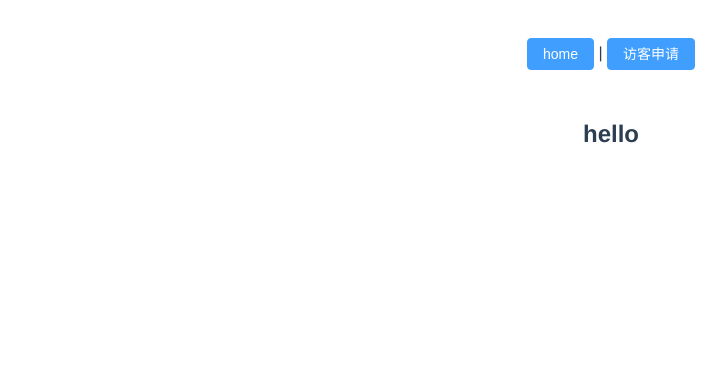
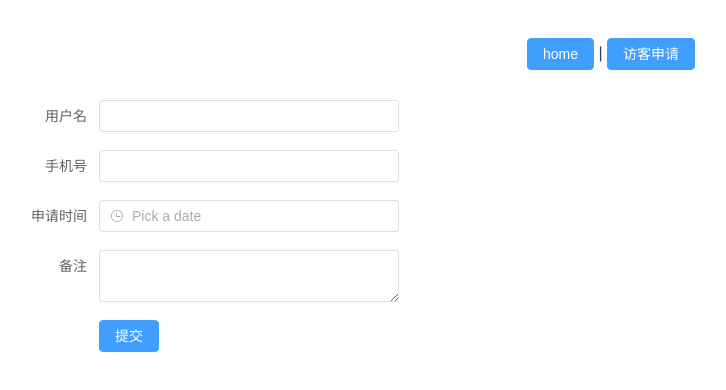
Before and after one commit to kinwgze/blog_front, a Vue app: page /#/visit in a window 1280 px wide. Before the commit this address led to /#/. Shown: the top 390 px of the page, without its empty margins (29-755 px from the left). Built offline with nearby package versions, Linux system fonts and the light colour scheme.

Commit message:
2023/2/22 eslint settings

```diff
--- a/package.json
+++ b/package.json
@@ -24,6 +24,7 @@
     "@vue/cli-service": "~5.0.8",
     "@vue/eslint-config-standard": "^8.0.1",
     "eslint": "^8.34.0",
+    "eslint-config-airbnb": "^19.0.4",
     "eslint-plugin-import": "^2.27.5",
     "eslint-plugin-node": "^11.1.0",
     "eslint-plugin-promise": "^6.1.1",
--- a/src/views/VisitorSystem.vue
+++ b/src/components/VisitorSystem.vue
@@ -1,28 +1,26 @@
 <template>
   <el-form :model="form" label-width="120px">
     <el-form-item label="用户名">
-      <el-input v-model.trim="form.guestName" style="width:50%" maxlength="120">
+      <el-input v-model.trim="form.guestName" style="width:300px" maxlength="120">
       </el-input>
     </el-form-item>
     <el-form-item label="手机号">
-      <el-input v-model="form.phoneNumber" style="width:50%" maxlength="60">
+      <el-input v-model="form.phoneNumber" style="width:300px" maxlength="60">
       </el-input>
     </el-form-item>
-    <el-form-item label="申请时间">
-      <el-col :span="12">
+    <el-form-item  label="申请时间">
         <el-date-picker
+          style="width: 300px"
           v-model="form.date1"
           placeholder="Pick a date"
-          style="width: 100%"
           type="datetime"
           value-format="YYYY-MM-DD HH:mm"
           format="YYYY-MM-DD HH:mm"
           :default-value="form.timeDefaultShow"
         />
-      </el-col>
     </el-form-item>
     <el-form-item label="备注">
-      <el-input v-model.lazy="form.note" type="textarea" style="width: 50%" maxlength="1024" >
+      <el-input v-model.lazy="form.note" type="textarea" style="width: 300px" maxlength="1024" >
       </el-input>
     </el-form-item>
     <el-form-item>
--- a/src/router/index.js
+++ b/src/router/index.js
@@ -9,7 +9,7 @@ const routes = [
   {
     path: '/visit',
     name: 'visit',
-    component: () => import('../views/VisitorSystem.vue')
+    component: () => import('../components/VisitorSystem.vue')
   }
 ]
 
```
Also changed, not shown: .eslintrc.js, 2 other files (tests, documents, lock files or other folders).
